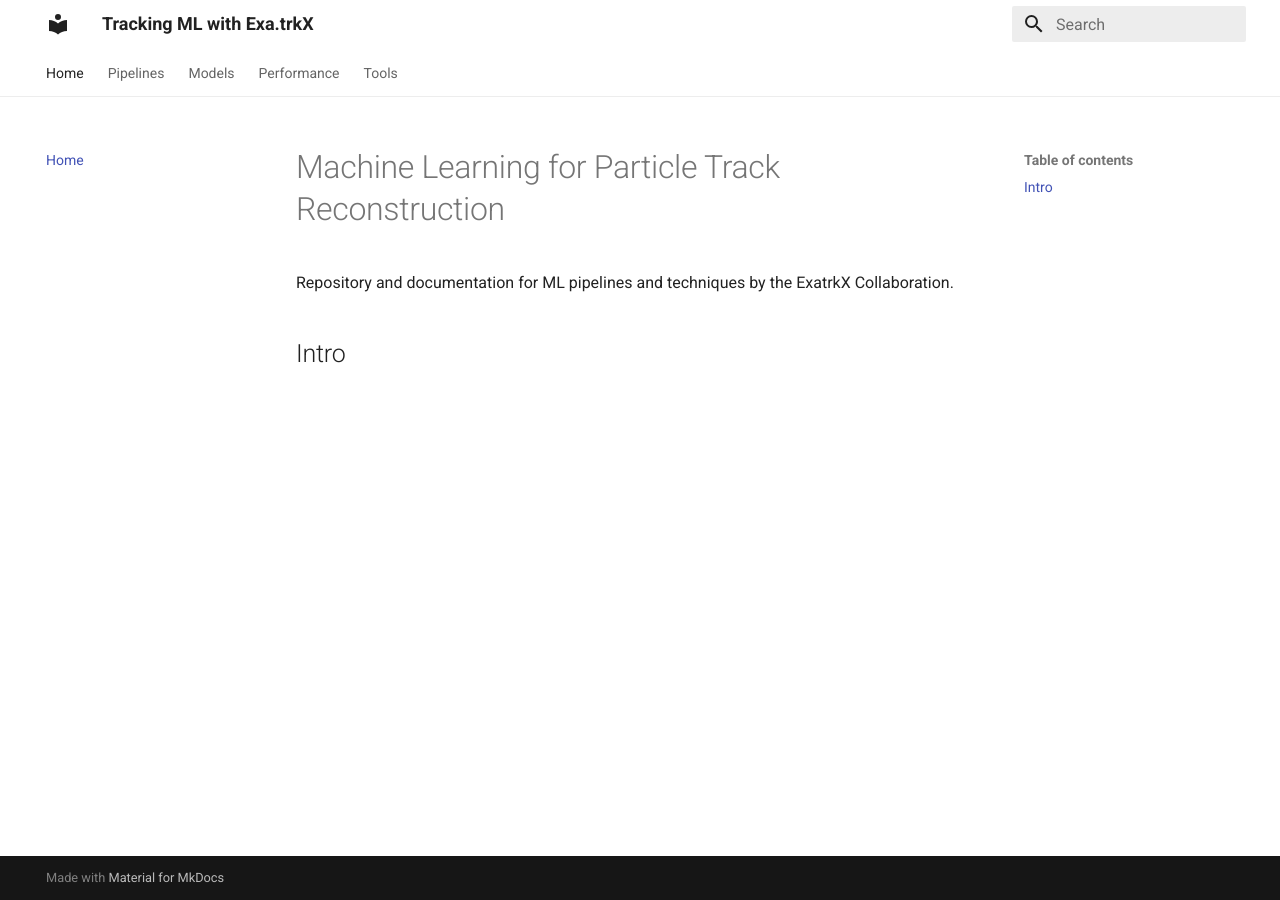
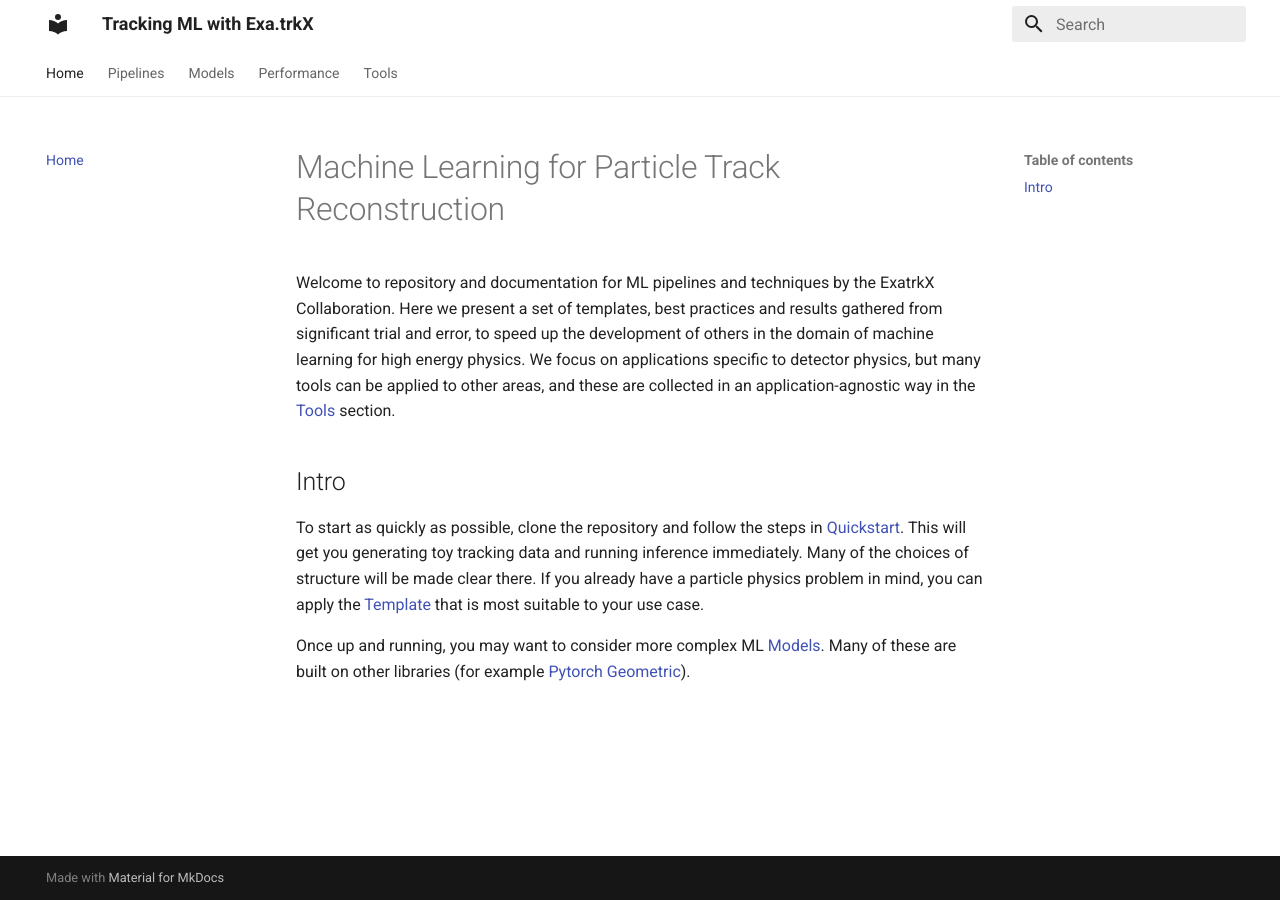
Before and after one commit to HSF-reco-and-software-triggers/Tracking-ML-Exa.TrkX, an MkDocs documentation site: the page built from docs/index.md, in a window 1280 px wide. Built offline with MkDocs 1.6.1 and Material for MkDocs 9.7.7, drawn with Linux system fonts in a browser that asks for light colours.

Commit message:
Update docs

```diff
--- a/docs/index.md
+++ b/docs/index.md
@@ -1,5 +1,9 @@
 # Machine Learning for Particle Track Reconstruction
 
-Repository and documentation for ML pipelines and techniques by the ExatrkX Collaboration.
+Welcome to repository and documentation for ML pipelines and techniques by the ExatrkX Collaboration. Here we present a set of templates, best practices and results gathered from significant trial and error, to speed up the development of others in the domain of machine learning for high energy physics. We focus on applications specific to detector physics, but many tools can be applied to other areas, and these are collected in an application-agnostic way in the [Tools](https://hsf-reco-and-software-triggers.github.io/Tracking-ML-Exa.TrkX/tools/overview/) section.
 
 ## Intro
+
+To start as quickly as possible, clone the repository and follow the steps in [Quickstart](https://hsf-reco-and-software-triggers.github.io/Tracking-ML-Exa.TrkX/pipelines/quickstart.md). This will get you generating toy tracking data and running inference immediately. Many of the choices of structure will be made clear there. If you already have a particle physics problem in mind, you can apply the [Template](https://hsf-reco-and-software-triggers.github.io/Tracking-ML-Exa.TrkX/pipelines/choosingguide.md) that is most suitable to your use case.
+
+Once up and running, you may want to consider more complex ML [Models](https://hsf-reco-and-software-triggers.github.io/Tracking-ML-Exa.TrkX/models/overview/). Many of these are built on other libraries (for example [Pytorch Geometric](https://github.com/rusty1s/pytorch_geometric)).
```
